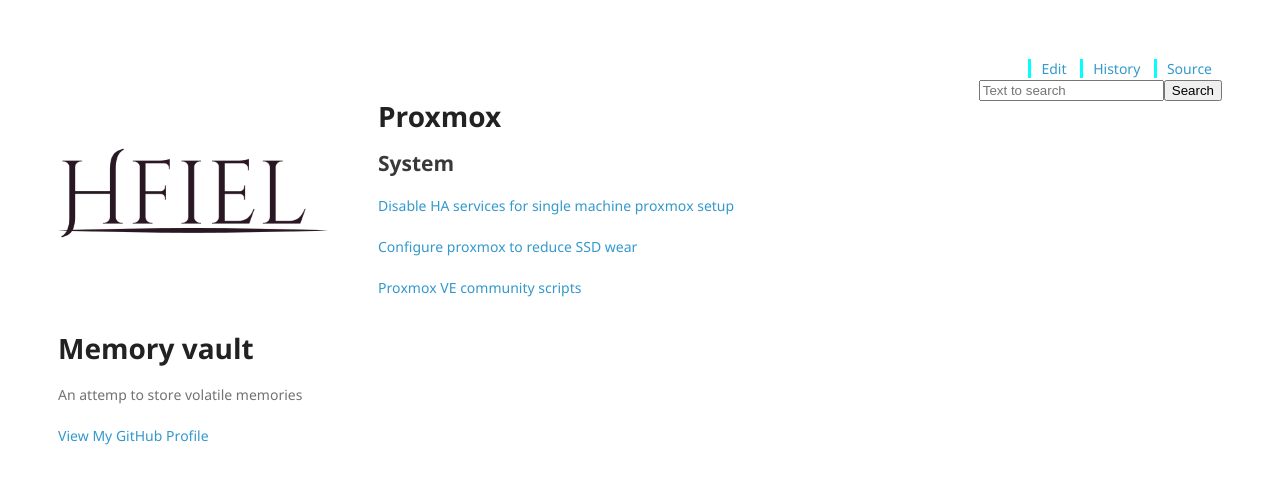
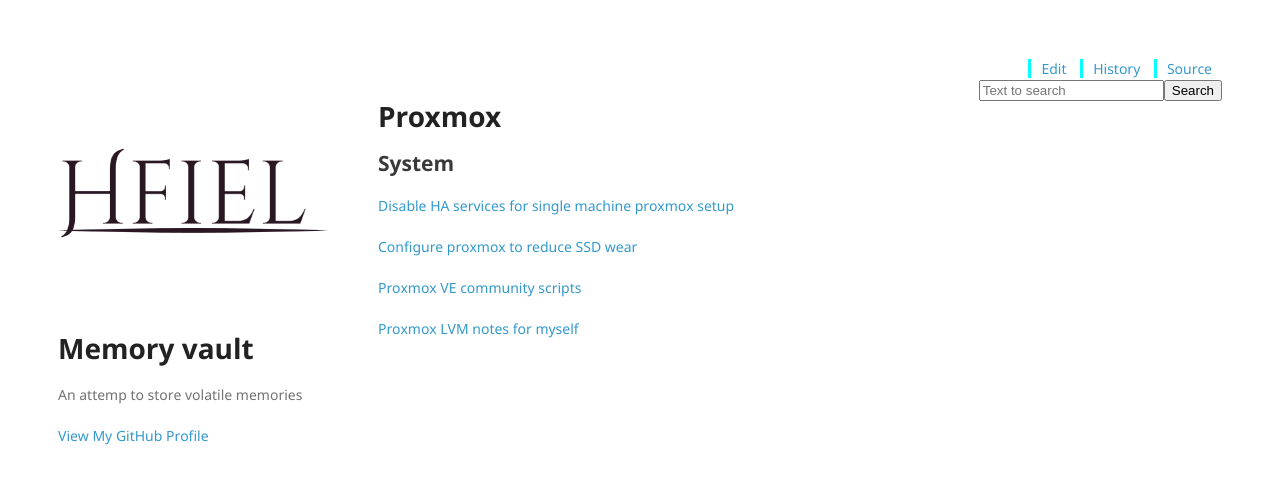
Before and after one commit to hfiel/hfiel.github.io, a Jekyll site: the page built from wiki/proxmox.md, in a window 1280 px wide. Shown: the top 484 px of the page. Built offline with Jekyll 4.4.1, drawn with Linux system fonts in a browser that asks for light colours; nearby versions of some CDN libraries; our own code applies the rules of GitHub Pages for plain Markdown files.

Commit message:
Update proxmox.md

```diff
--- a/wiki/proxmox.md
+++ b/wiki/proxmox.md
@@ -7,3 +7,5 @@
 [Configure proxmox to reduce SSD wear](proxmox/reduce_ssd_wear_proxmox.md)
 
 [Proxmox VE community scripts](proxmox/pve_community_scripts.md)
+
+[Proxmox LVM notes for myself](proxmox/lvm_notes_for_myself.md)
```
